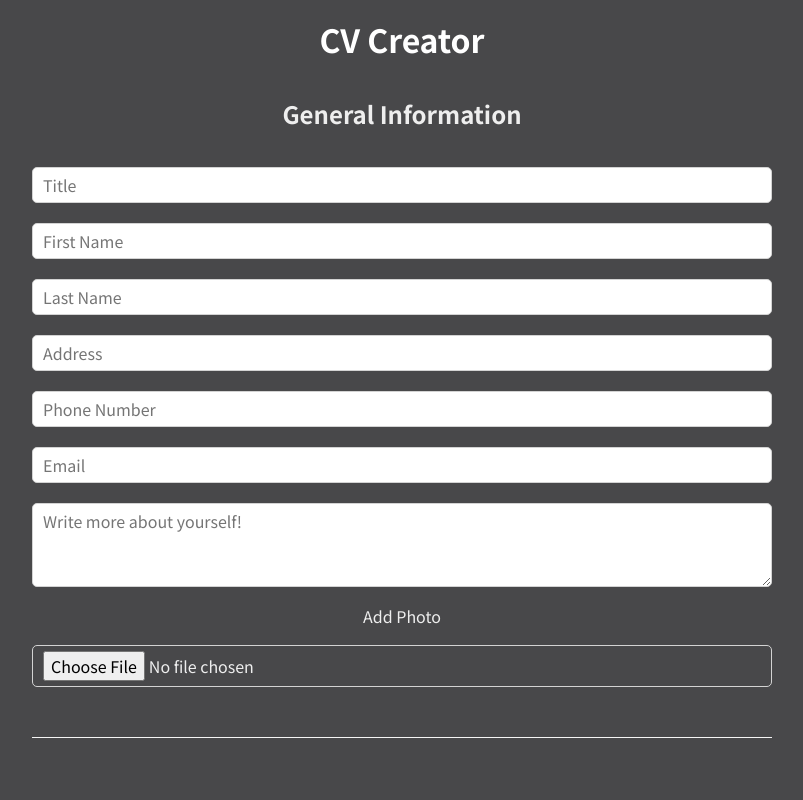
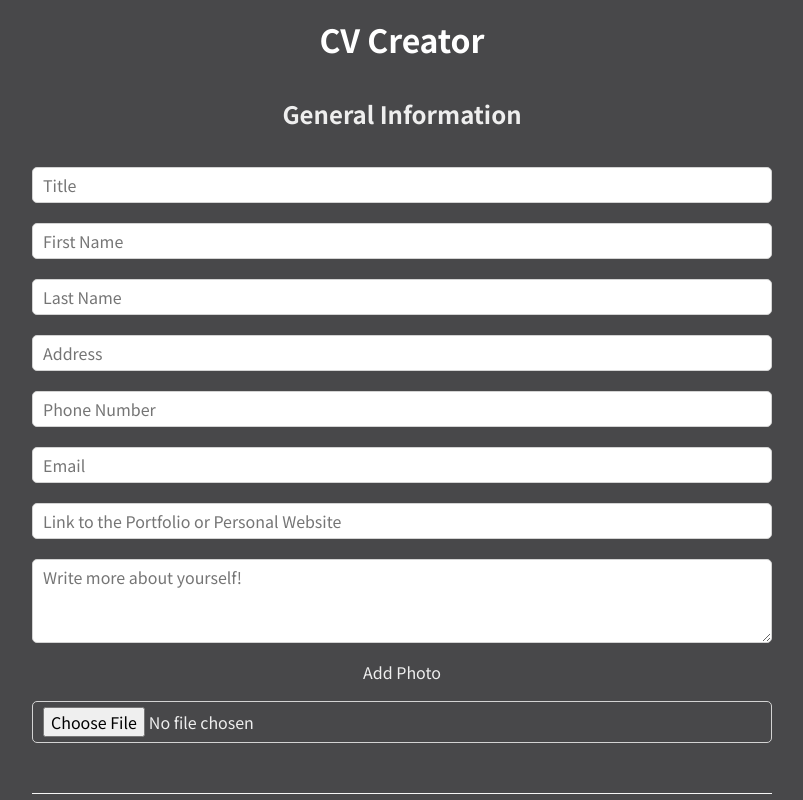
Before and after one commit to praesidi/cv-creator, a React (Vite) app: page / in a window 1280 px wide. Shown: the top 800 px of the page, without its empty margins (238-1041 px from the left). Built offline with nearby package versions, Linux system fonts and the light colour scheme.

Commit message:
Add an ability to add the link to the portfolio

```diff
--- a/src/components/General/General.tsx
+++ b/src/components/General/General.tsx
@@ -68,6 +68,15 @@ export default function General({
         placeholder="Email"
       />
 
+      <input
+        type="url"
+        id="portfolio"
+        name="portfolio"
+        value={user.portfolio}
+        onChange={onChange}
+        placeholder="Link to the Portfolio or Personal Website"
+      />
+
       <textarea
         id="description"
         name="description"
--- a/src/components/Overview/Overview.tsx
+++ b/src/components/Overview/Overview.tsx
@@ -50,7 +50,10 @@ export default function Overview({
                 <i className="fa-solid fa-phone"></i>
                 {user.phone}
               </td>
-              <td></td>
+              <td>
+                <i className="fa-solid fa-earth-americas"></i>
+                {user.portfolio}
+              </td>
             </tr>
           </tbody>
         </table>
--- a/src/layout/Main/Main.tsx
+++ b/src/layout/Main/Main.tsx
@@ -16,6 +16,7 @@ export default function Main() {
     address: string;
     phone: string;
     email: string;
+    portfolio: string;
     description: string;
     photo: string;
   }
@@ -27,6 +28,7 @@ export default function Main() {
     address: "",
     phone: "",
     email: "",
+    portfolio: "",
     description: "",
     photo: "",
   });
```
